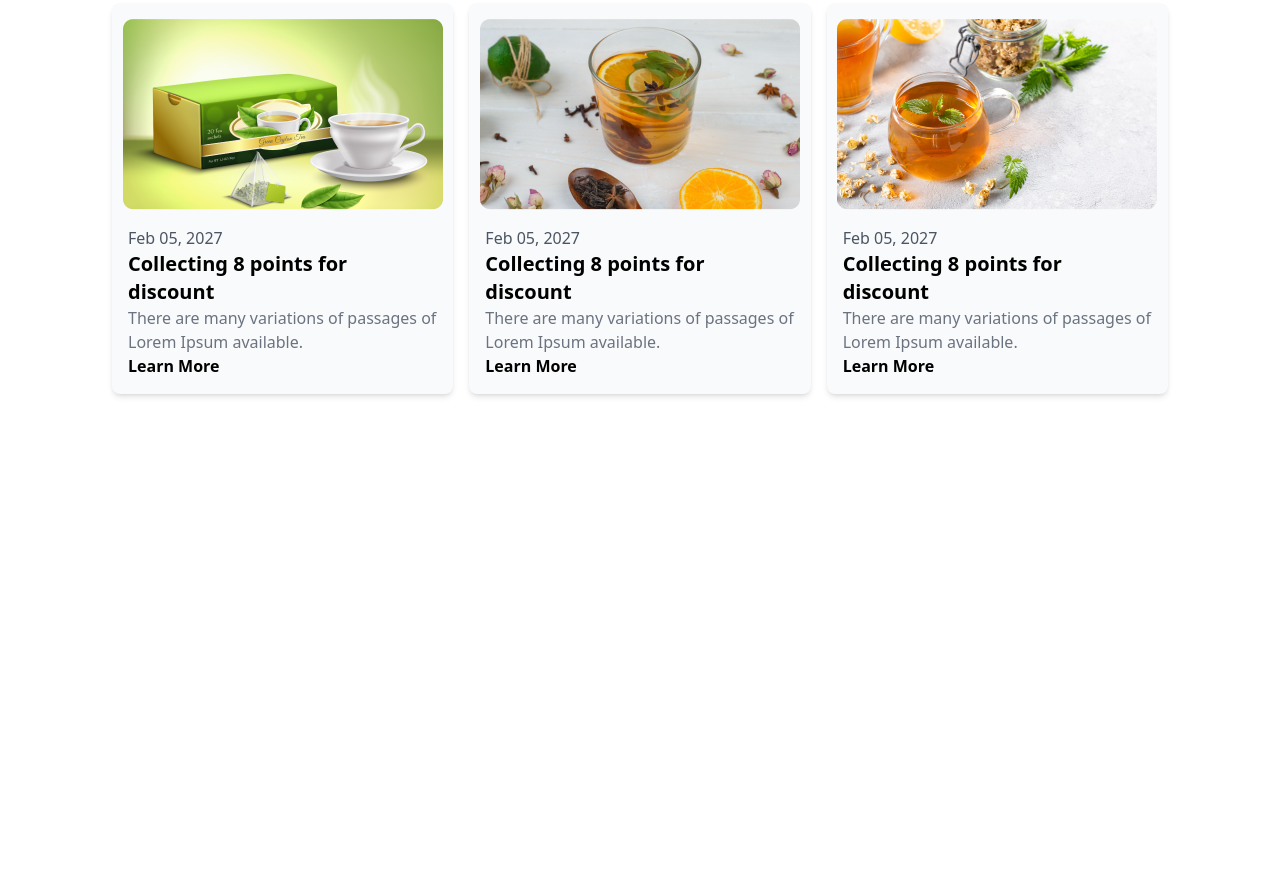
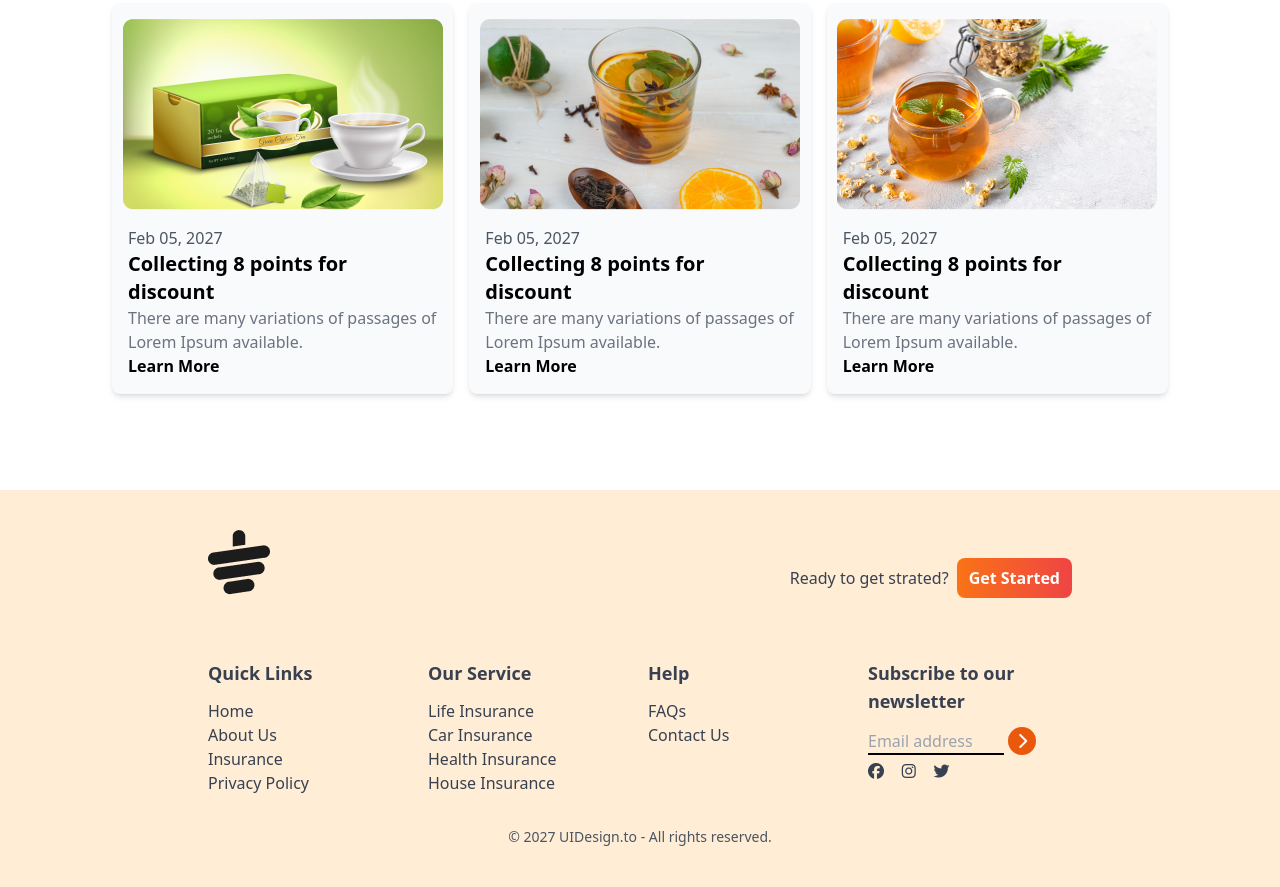
Before and after one commit to Shahid-97-Ahamed/Tea-House, a plain HTML site: page index.html in a window 1280 px wide. Shown: the part 2749-3636 px from the top of the page. Before the commit the page ends 3239 px from the top, so only its background shows below. Drawn offline with nearby package versions, Linux system fonts and the light colour scheme.

Commit message:
footer done

```diff
--- a/index.html
+++ b/index.html
@@ -211,7 +211,84 @@
  </div>
  </div>
 </section>
+     </main>
+     <!-- Footer Section Start -->
+     <footer class="bg-orange-100 text-gray-700 py-10 px-4 md:px-16">
+      <div class="w-9/12 mx-auto">
+<!-- logo -->
+ <div class="mb-8 flex  justify-between">
+  <img class="mb-8" src="images/cup.png" alt="">
+  <div class="gap-2 flex items-center">
+    <h4>Ready to get strated?</h4>
+  <button class="bg-gradient-to-r from-orange-500 to-red-500 ... px-3 py-2 rounded-lg text-white font-bold hover:text-green-400">Get Started</button>
+  </div>
+ </div>
+ <!-- links section -->
+  <div class="grid grid-cols-1 md:grid-cols-2 lg:grid-cols-4 gap-4">
+<!-- first coluume -->
+ <div>
+  <h3 class="font-semibold text-lg mb-3">Quick Links</h3>
+  <ul class="space-y-3">
+    <li class="hover:text-orange-600"><a href="#">Home</a></li>
+  </ul>
+  <ul class="space-y-3">
+    <li class="hover:text-orange-600"><a href="#">About Us</a></li>
+  </ul>
+  <ul class="space-y-3">
+    <li class="hover:text-orange-600"><a href="#">Insurance</a></li>
+  </ul>
+  <ul class="space-y-3">
+    <li class="hover:text-orange-600"><a href="#">Privacy Policy</a></li>
+  </ul>
+ </div>
+ <!-- Second Coluume -->
+ <div>
+  <h3 class="font-semibold text-lg mb-3">Our Service</h3>
+  <ul class="space-y-3">
+    <li class="hover:text-orange-600"><a href="#">Life Insurance</a></li>
+  </ul>
+  <ul class="space-y-3">
+    <li class="hover:text-orange-600"><a href="#">Car Insurance</a></li>
+  </ul>
+  <ul class="space-y-3">
+    <li class="hover:text-orange-600"><a href="#">Health Insurance</a></li>
+  </ul>
+  <ul class="space-y-3">
+    <li class="hover:text-orange-600"><a href="#">House Insurance</a></li>
+  </ul>
+ </div>
+  <!-- Third Couluume -->
+  <div>
+    <h3 class="font-semibold text-lg mb-3">Help</h3>
+    <ul class="space-y-3">
+      <li class="hover:text-orange-600"><a href="#">FAQs</a></li>
+    </ul>
+    <ul class="space-y-3">
+      <li class="hover:text-orange-600"><a href="#">Contact Us</a></li>
+    </ul>
+   </div>
+   <!-- Fourth Coluume -->
+   <div>
+    <h3 class="font-semibold text-lg mb-3">Subscribe to our <br> newsletter</h3>
+    <div class="flex flex-col space-y-2">
+      <div>
+        <input placeholder="Email address" type="text" class="bg-transparent border-b-2 border-black w-4/6 md:w-4/6">
+        <i class="fa-solid fa-chevron-right w-7 h-7 bg-orange-600 inline-flex text-white rounded-full justify-center items-center hover:text-green-600"></i>
+      </div>
+      <div class="flex justify-between w-2/5 mb-2 mt-8">
+        <i class="fa-brands fa-facebook"></i>
+        <i class="fa-brands fa-instagram"></i>
+        <i class="fa-brands fa-twitter"></i>
+      </div>
+    </div>
+   </div>
 
-     </main>
+  </div>
+  <div class="text-center pt-4 mt-4">
+    <p class="text-sm text-gray-600">© 2027 UIDesign.to - All rights reserved.</p>
+  </div>
+      </div>
+
+     </footer>
 </body>
 </html>
```
